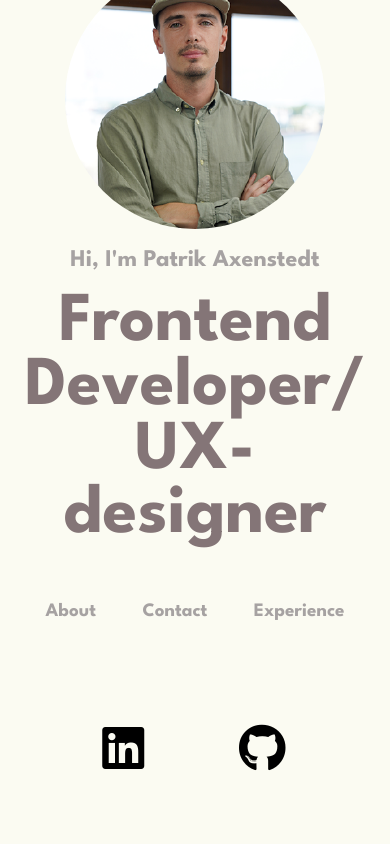
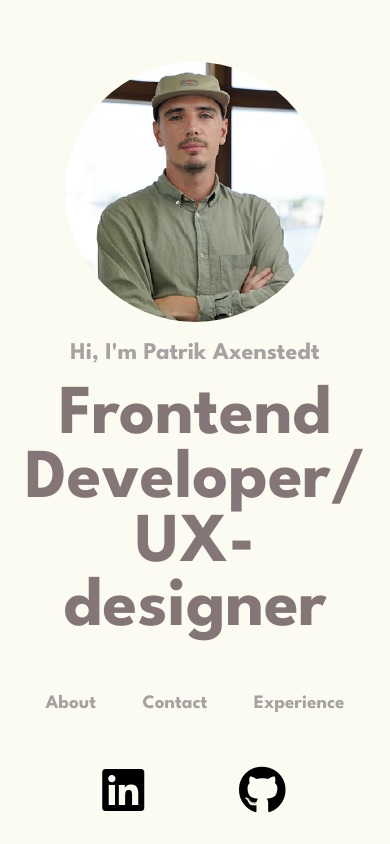
Before and after one commit to patrikaxenstedt/patrikaxenstedt.github.io, a plain HTML site: page index.html in a window 390 px wide. Drawn offline with nearby package versions, Linux system fonts and the light colour scheme.

Commit message:
Update index.css

```diff
--- a/index.css
+++ b/index.css
@@ -429,9 +429,14 @@ a {
     #middle {
         width:90vw;
         padding:0px 5vw;
+        height: 100vh;
     }
+
+
+
     #middle table {
         width:80%;
+        margin: 0vh auto;
     }
     .container form input {
         width:90%;
```
